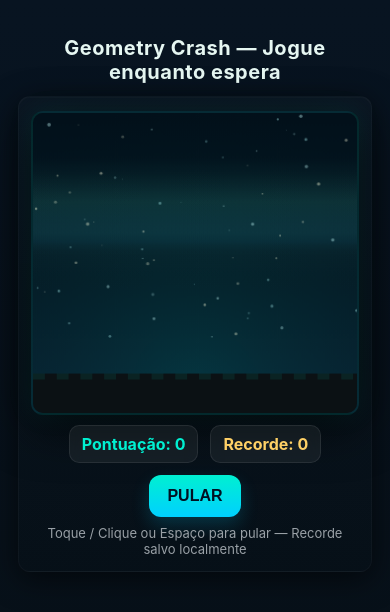
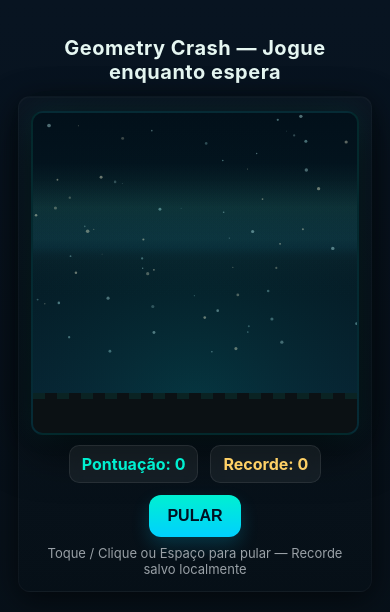
Before and after one commit to matheusnovaes-fullstack/geometry-crash, a plain HTML site: page index.html in a window 390 px wide. Drawn offline with Linux system fonts and the light colour scheme.

Commit message:
Update index.html

```diff
--- a/index.html
+++ b/index.html
@@ -2,7 +2,7 @@
 <html lang="pt-BR">
 <head>
   <meta charset="utf-8" />
-  <meta name="viewport" content="width=device-width,initial-scale=1" />
+  <meta name="viewport" content="width=device-width, initial-scale=1, viewport-fit=cover" />
   <title>Geometry Crash</title>
   <link rel="icon" href="favicon.ico" />
   <style>
@@ -31,9 +31,14 @@
       border:1px solid rgba(255,255,255,.03);
       display:flex; flex-direction:column; align-items:center;
     }
+    /* Canvas com razão 16:9 estável e altura mínima para mobile */
     canvas{
       background:linear-gradient(180deg,#031219 0%, #071423 100%);
-      width:100%; max-width:640px; height:360px;
+      width:100%;
+      max-width:640px;
+      aspect-ratio: 16 / 9;   /* força 16:9 */
+      height:auto;
+      min-height: 320px;      /* garante área visível em iOS */
       border-radius:12px;
       border:2px solid rgba(0,240,209,.10);
       box-shadow:0 12px 48px rgba(0,0,0,.7), 0 0 24px rgba(0,240,209,.10), inset 0 0 0 1px rgba(255,255,255,.02);
@@ -58,7 +63,10 @@
     #jumpBtn:hover{ filter:brightness(1.05); }
     #jumpBtn:active{ transform:translateY(1px) scale(.99); }
     .controls{ margin-top:8px; font-size:13px; color:var(--muted); }
-    @media(max-width:520px){ canvas{ height:300px; } #jumpBtn{ padding:12px 18px; font-size:16px; } }
+    @media(max-width:520px){
+      /* mantém a proporção; min-height já segura a altura */
+      #jumpBtn{ padding:12px 18px; font-size:16px; }
+    }
   </style>
 </head>
 <body>
@@ -79,58 +87,63 @@
 
   <script>
   (function(){
-    // Canvas & DPI
+    // Canvas & DPI robusto
     const canvas = document.getElementById('game');
     const ctx = canvas.getContext('2d', { alpha:true, desynchronized:true });
 
+    function getCssSize() {
+      // Usa clientWidth e a altura derivada do aspect-ratio; como fallback, usa boundingClientRect
+      const w = Math.max(1, Math.round(canvas.clientWidth || canvas.getBoundingClientRect().width || 640));
+      // 16:9 a partir da largura, respeitando min-height via CSS automaticamente no layout
+      const computedH = Math.round(w * 9 / 16);
+      const h = Math.max(computedH, Math.round(parseFloat(getComputedStyle(canvas).minHeight) || 320));
+      return { w, h };
+    }
+
     function setupDPI(){
-      let dpr = window.devicePixelRatio || 1;
-      const r = canvas.getBoundingClientRect();
-      let w = Math.max(1, Math.round(r.width));
-      let h = Math.max(1, Math.round(r.height));
-      if (w < 2 || h < 2) { w = 640; h = 360; dpr = 1; }
-      canvas.width = Math.round(w * dpr);
-      canvas.height = Math.round(h * dpr);
+      let dpr = Math.max(1, Math.min(3, window.devicePixelRatio || 1)); // limita DPR alto em mobile para estabilidade
+      const css = getCssSize();
+      canvas.width  = Math.round(css.w * dpr);
+      canvas.height = Math.round(css.h * dpr);
       ctx.setTransform(dpr,0,0,dpr,0,0);
-      return {W:w,H:h};
+      return { W: css.w, H: css.h };
     }
+
     let { W, H } = setupDPI();
-
-    // Mundo
     let groundY = H - 40;
 
-    // Estrelas em 3 camadas
-    const starLayers = [
-      { n: 18, speed: 0.08, twinkle: 0.015, col: 'rgba(180,255,255,', arr: [] },
-      { n: 22, speed: 0.18, twinkle: 0.025, col: 'rgba(200,255,255,', arr: [] },
-      { n: 26, speed: 0.30, twinkle: 0.035, col: 'rgba(255,255,220,', arr: [] }
-    ];
-    function seedStars(){
-      for(const L of starLayers){
-        L.arr = Array.from({length: L.n}, ()=>({
-          x: Math.random()*W,
-          y: Math.random()*H*0.75,
-          r: Math.random()*1.3 + 0.35,
-          p: Math.random()*Math.PI*2
-        }));
-      }
+    // Recalcula de forma estável em mobile
+    let resizeRAF = null;
+    function onResizeStable(){
+      if (resizeRAF) cancelAnimationFrame(resizeRAF);
+      resizeRAF = requestAnimationFrame(()=>{
+        const prev = { score, record, speed };
+        ({ W, H } = setupDPI());
+        groundY = H - 40;
+
+        // Reposiciona player dentro da tela
+        player.y = Math.min(player.y, groundY - player.h);
+        if (player.y + player.h > H) player.y = Math.max(0, groundY - player.h);
+
+        // Clampa entidades existentes para não “sumirem”
+        for (const p of platforms){ p.y = Math.max(0, Math.min(p.y, groundY - 12)); }
+        for (const o of obstacles){ o.y = Math.max(0, Math.min(o.y, groundY - o.h)); }
+        for (const h of holes){ h.y = groundY; h.h = H - groundY; }
+
+        score = prev.score; record = prev.record; speed = prev.speed;
+
+        seedStars(); // re-semeia estrelas com novo tamanho
+      });
     }
-    seedStars();
-
-    window.addEventListener('resize', ()=>{
-      const prev = { score, record, speed };
-      ({ W, H } = setupDPI());
-      groundY = H - 40;
-      player.y = Math.min(player.y, groundY - player.h);
-      score = prev.score; record = prev.record; speed = prev.speed;
-      seedStars();
-    });
+    window.addEventListener('resize', onResizeStable);
+    // iOS “zoom” ao mostrar barra de URL
+    window.addEventListener('orientationchange', onResizeStable);
 
     // Pontos
     const scoreEl = document.getElementById('score');
     const recordEl = document.getElementById('record');
 
-    // Áudio (somente morte/explosão)
+    // Áudio somente morte/explosão (pulo/ponto removidos)
     let audioCtx = null, useWebAudio=false;
     let sfx = { die:null, boom:null };
     const SFX_URLS = {
@@ -164,8 +177,10 @@
     }
     const primeAudio = async ()=>{ await initAudioContextOnce(); };
 
-    // UI / input
+    // Input
     const jumpBtn = document.getElementById('jumpBtn');
+    let jumpQueued=false;
+    function queueJump(){ jumpQueued=true; }
     jumpBtn.addEventListener('click', ()=>{ queueJump(); primeAudio(); });
     canvas.addEventListener('touchstart', ()=>{ queueJump(); primeAudio(); }, { passive:true });
     canvas.addEventListener('pointerdown', ()=>{ canvas.focus(); primeAudio(); }, { passive:true });
@@ -176,13 +191,13 @@
     // Player
     const player = { x:80, y:groundY-24, w:24, h:24, dy:0, gravity:0.9, jumpForce:-12, grounded:true };
 
-    // Estado geral
+    // Estado
     const obstacles=[], platforms=[], holes=[], particles=[], flashes=[];
     let frame=0, speed=4, score=0, record=parseInt(localStorage.getItem('geometryCrashRecord')||'0',10)||0;
-    let running=true, jumpQueued=false;
+    let running=true;
     recordEl.textContent = record;
 
-    // Spawn timer
+    // Spawn timer ms
     let lastSpawnTime = 0;
     let spawnIntervalMs = 1200;
     function scheduleSpawn(now){
@@ -197,12 +212,10 @@
     // AABB temp
     const AABB_a={x:0,y:0,w:0,h:0}, AABB_b={x:0,y:0,w:0,h:0};
 
-    // Fila de pulo
-    function queueJump(){ jumpQueued = true; }
     function attemptJump(){
       if(player.grounded){
         player.dy = player.jumpForce; player.grounded=false;
-        // sem som de pulo
+        // partículas no pulo
         spawnParticles(player.x+player.w/2, player.y+player.h, '#00d0ff', 8, 2.2);
       }
     }
@@ -212,13 +225,13 @@
     function spawn(){
       const r = Math.random();
       if(r < 0.48){
-        obstacles.push({ type:'block', x:W+20, y:groundY-24-(Math.random()<0.25?20:0), w:24+Math.floor(Math.random()*18), h:24+Math.floor(Math.random()*26) });
+        obstacles.push({ type:'block', x:W+20, y:Math.max(0, groundY-24-(Math.random()<0.25?20:0)), w:24+Math.floor(Math.random()*18), h:24+Math.floor(Math.random()*26) });
       } else if (r < 0.78){
         const dbl = Math.random()<0.33;
-        if(!dbl) obstacles.push({ type:'spike', x:W+10, y:groundY-20, w:22, h:20 });
-        else { obstacles.push({type:'spike',x:W+10,y:groundY-20,w:16,h:20}); obstacles.push({type:'spike',x:W+32,y:groundY-20,w:16,h:20}); }
+        if(!dbl) obstacles.push({ type:'spike', x:W+10, y:Math.max(0, groundY-20), w:22, h:20 });
+        else { obstacles.push({type:'spike',x:W+10,y:Math.max(0, groundY-20),w:16,h:20}); obstacles.push({type:'spike',x:W+32,y:Math.max(0, groundY-20),w:16,h:20}); }
       } else if (r < 0.9){
-        const py = groundY - 80 - Math.floor(Math.random()*80);
+        const py = Math.max(0, groundY - 80 - Math.floor(Math.random()*80));
         platforms.push({ x:W+10, y:py, w:80+Math.floor(Math.random()*70), h:12 });
       } else {
         const minW=36, maxW=72;
@@ -230,7 +243,7 @@
       }
     }
 
-    // Partículas / explosão
+    // Partículas
     function spawnParticles(x,y,color,count=12,speed=3,spread=Math.PI*2){
       for(let i=0;i<count;i++){
         const ang = Math.random()*spread, spd = speed*(0.5+Math.random());
@@ -268,7 +281,24 @@
       }
     }
 
-    // Céu bonito: gradiente, aurora e estrelas em camadas
+    // Céu (gradiente, aurora e estrelas em camadas)
+    const starLayers = [
+      { n: 18, speed: 0.08, twinkle: 0.015, col: 'rgba(180,255,255,', arr: [] },
+      { n: 22, speed: 0.18, twinkle: 0.025, col: 'rgba(200,255,255,', arr: [] },
+      { n: 26, speed: 0.30, twinkle: 0.035, col: 'rgba(255,255,220,', arr: [] }
+    ];
+    function seedStars(){
+      for(const L of starLayers){
+        L.arr = Array.from({length: L.n}, ()=>({
+          x: Math.random()*W,
+          y: Math.random()*H*0.75,
+          r: Math.random()*1.3 + 0.35,
+          p: Math.random()*Math.PI*2
+        }));
+      }
+    }
+    seedStars();
+
     function drawBackground(){
       const sky = ctx.createLinearGradient(0,0,0,H);
       sky.addColorStop(0.0,'#02101a');
@@ -330,7 +360,7 @@
       ctx.globalAlpha=1;
     }
 
-    // Plataformas destacadas
+    // Buracos destacados
     function drawHoles(){
       const pitJitter = Math.sin(frame*0.03)*0.6;
       for (const h of holes) {
@@ -370,14 +400,29 @@
       ctx.clearRect(0,0,W,H);
       drawBackground();
 
-      for(let i=platforms.length-1;i>=0;i--){ const p=platforms[i]; p.x-=speed; if(p.x+p.w<-50) platforms.splice(i,1); }
-      for(let i=obstacles.length-1;i>=0;i--){ const o=obstacles[i]; o.x-=speed; if(o.x+o.w<-40){ obstacles.splice(i,1); score++; scoreElUpdate(); } }
-      for(let i=holes.length-1;i>=0;i--){ const h=holes[i]; h.x-=speed; if(h.x+h.w<-60) holes.splice(i,1); }
+      // mover entidades
+      for(let i=platforms.length-1;i>=0;i--){
+        const p=platforms[i]; p.x-=speed;
+        if(p.x+p.w<-50) platforms.splice(i,1);
+      }
+      for(let i=obstacles.length-1;i>=0;i--){
+        const o=obstacles[i]; o.x-=speed;
+        if(o.x+o.w<-40){ obstacles.splice(i,1); score++; scoreElUpdate(); }
+      }
+      for(let i=holes.length-1;i>=0;i--){
+        const h=holes[i]; h.x-=speed; h.y=groundY; h.h=H-groundY; // mantém aderente ao chão
+        if(h.x+h.w<-60) holes.splice(i,1);
+      }
 
       drawHoles();
 
+      // física
       player.dy += player.gravity; player.y += player.dy;
 
+      // Guarda para nunca sair do topo
+      if(player.y < -10){ player.y = -10; player.dy = Math.max(0, player.dy); }
+
+      // suporte de chão vs buraco
       let overHole=false;
       for(const h of holes){ if(player.x+player.w>h.x && player.x<h.x+h.w){ overHole=true; break; } }
       if(!overHole && player.y + player.h >= groundY){
@@ -386,6 +431,7 @@
         player.grounded = false;
       }
 
+      // plataformas com colisão total
       for(const p of platforms){
         const grad=ctx.createLinearGradient(p.x,p.y,p.x+p.w,p.y); grad.addColorStop(0,'#2a2a8f'); grad.addColorStop(1,'#00d0ff');
         ctx.fillStyle=grad; ctx.fillRect(p.x,p.y,p.w,p.h);
@@ -403,14 +449,17 @@
         }
       }
 
+      // morte por queda (fora da tela inferior)
       if(player.y > H + 40){ spawnExplosion(player.x+player.w/2, H-10); playSfx('die', 0.9, 1.0); gameOver(); return; }
 
+      // obstáculos + colisão
       for(const o of obstacles){
         if(o.type==='block'){
           ctx.save(); const cx=o.x+o.w/2, cy=o.y+o.h/2; const angle=Math.sin((frame+7)/24)*0.09;
           ctx.translate(cx,cy); ctx.rotate(angle); neonRect(-o.w/2,-o.h/2,o.w,o.h); ctx.restore();
         } else {
-          ctx.save(); spikePath(o);
+          ctx.save(); ctx.beginPath();
+          ctx.moveTo(o.x,o.y+o.h); ctx.lineTo(o.x+o.w/2,o.y); ctx.lineTo(o.x+o.w,o.y+o.h); ctx.closePath();
           const g=ctx.createLinearGradient(o.x,o.y,o.x,o.y+o.h); g.addColorStop(0,'#ffc36b'); g.addColorStop(1,'#ff8a3a');
           ctx.fillStyle=g; ctx.fill(); ctx.restore();
         }
@@ -419,6 +468,9 @@
         }
       }
 
+      // player (clamp horizontal para não “sumir” em resize extremo)
+      player.x = Math.max(0, Math.min(player.x, W - player.w - 1));
+
       const rot = Math.max(-0.6, Math.min(0.6, player.dy * 0.03));
       ctx.save();
       ctx.translate(player.x + player.w/2, player.y + player.h/2);
@@ -426,7 +478,7 @@
       const rg=ctx.createRadialGradient(0,0,6,0,0,16); rg.addColorStop(0,'rgba(0,240,209,.18)'); rg.addColorStop(1,'rgba(0,240,209,0)');
       ctx.fillStyle=rg; ctx.beginPath(); ctx.arc(0,0,16,0,Math.PI*2); ctx.fill();
       const tri=ctx.createLinearGradient(-player.w/2,0,player.w/2,0); tri.addColorStop(0,'#00f0d1'); tri.addColorStop(1,'#00d0ff');
-      ctx.fillStyle=tri; ctx.beginPath(); ctx.moveTo(-player.w/2, player.h/2); ctx.lineTo(0, -player.h/2); ctx.lineTo(player.w/2, player.h/2); ctx.closePath(); ctx.fill();
+      ctx.fillStyle=tri; ctx.beginPath(); ctx.moveTo(-player.w/2,player.h/2); ctx.lineTo(0,-player.h/2); ctx.lineTo(player.w/2,player.h/2); ctx.closePath(); ctx.fill();
       ctx.strokeStyle='rgba(255,255,255,.25)'; ctx.lineWidth=1; ctx.stroke();
       ctx.restore();
 
@@ -458,14 +510,14 @@
     function resetGame(){
       obstacles.length=0; platforms.length=0; holes.length=0; particles.length=0; flashes.length=0;
       frame=0; score=0; speed=4;
-      player.y=groundY-player.h; player.dy=0; player.grounded=true;
+      player.x=80; player.y=groundY-player.h; player.dy=0; player.grounded=true;
       scoreElUpdate();
       lastSpawnTime = performance.now() - spawnIntervalMs;
     }
 
     function init(){
       running=true; score=0; scoreElUpdate();
-      spawn();
+      spawn(); // primeiro spawn garantido
       lastSpawnTime = performance.now();
       requestAnimationFrame(update);
     }
```
